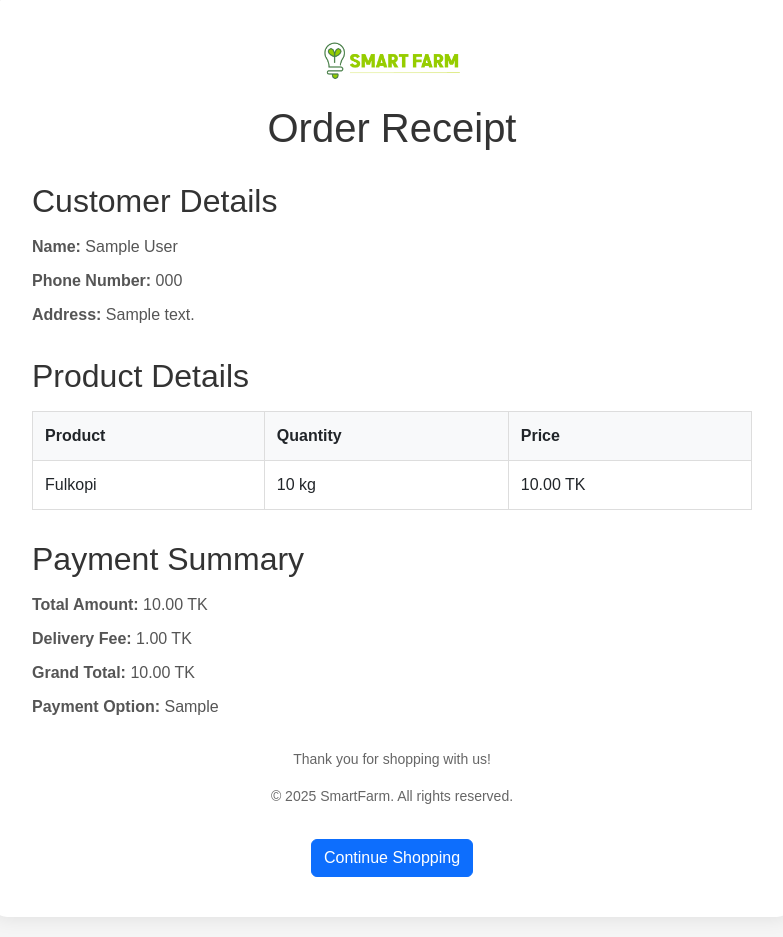
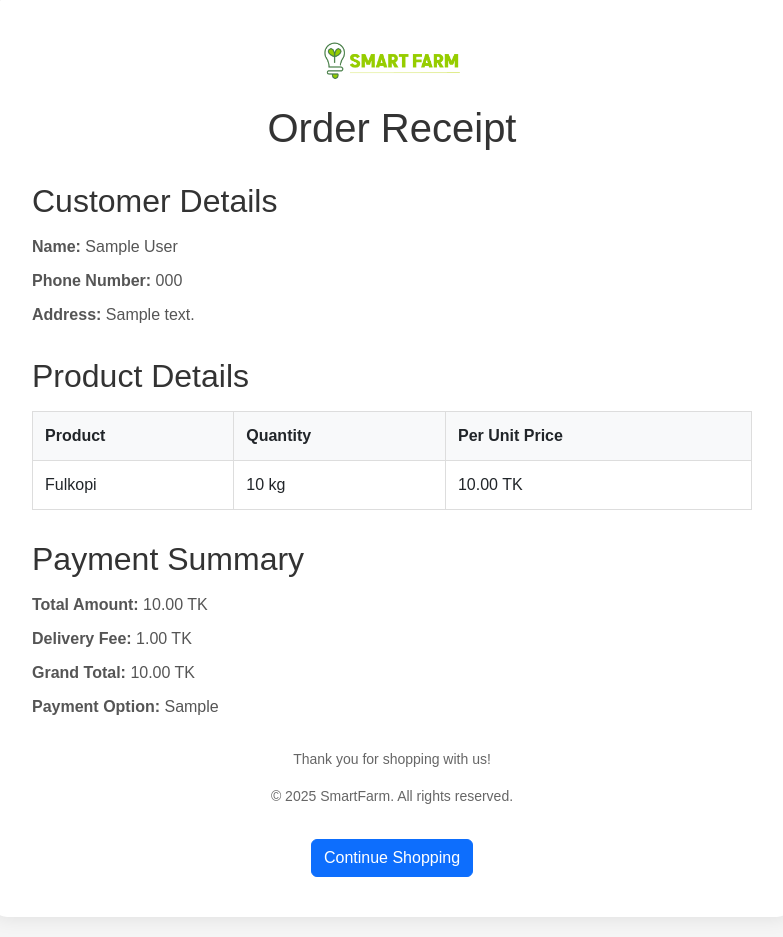
Before and after one commit to alvi00/SmartFarm, a PHP site: page /html_files/recipt_page.php in a window 1280 px wide. Shown: the part 21-958 px from the top of the page, without its empty margins (248-1031 px from the left). Run offline with PHP 8.4, Linux system fonts and the light colour scheme; data comes from the database, SQL or seed files in the repository; tables that the repository leaves empty hold one stand-in row (values such as "Sample post").

Commit message:
per unit price

```diff
--- a/html_files/recipt_page.php
+++ b/html_files/recipt_page.php
@@ -92,7 +92,7 @@ mysqli_close($conn);
                     <tr>
                         <th>Product</th>
                         <th>Quantity</th>
-                        <th>Price</th>
+                        <th>Per Unit Price</th>
                     </tr>
                 </thead>
                 <tbody id="product-list">
```
